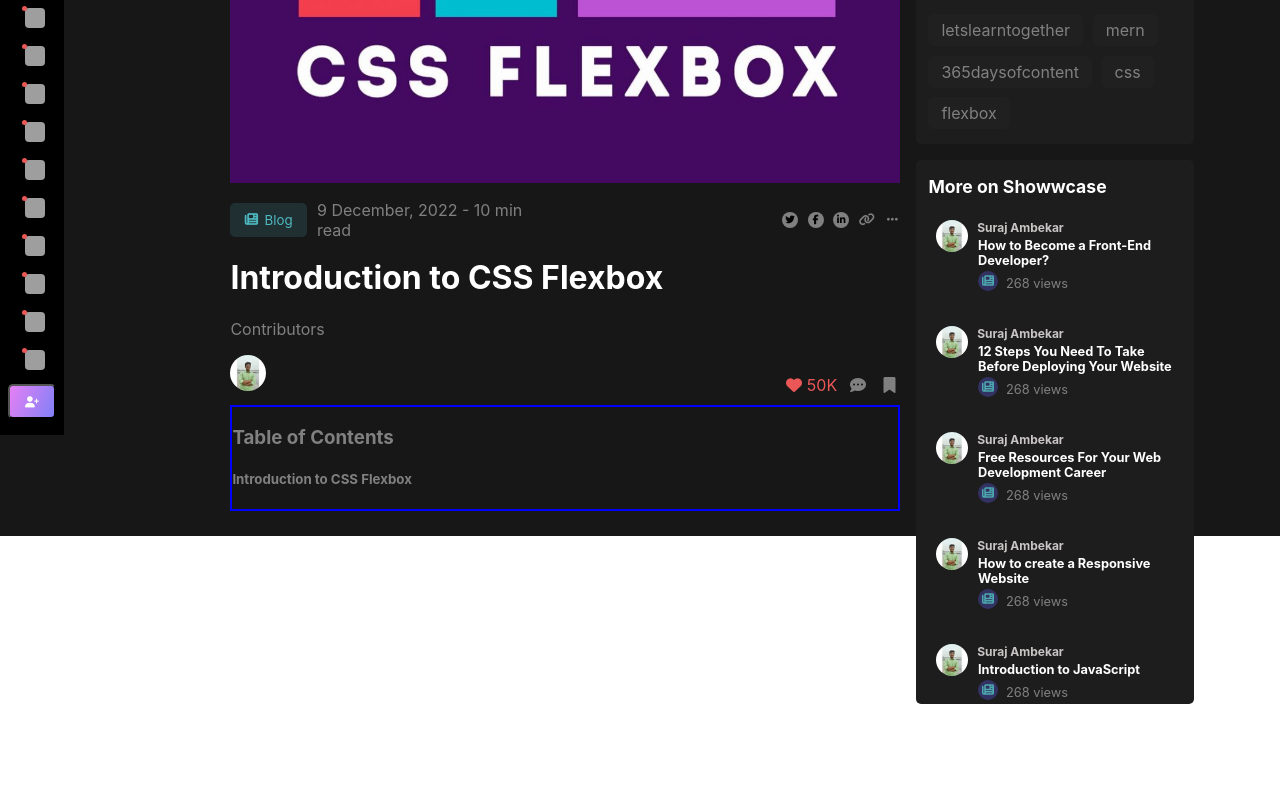
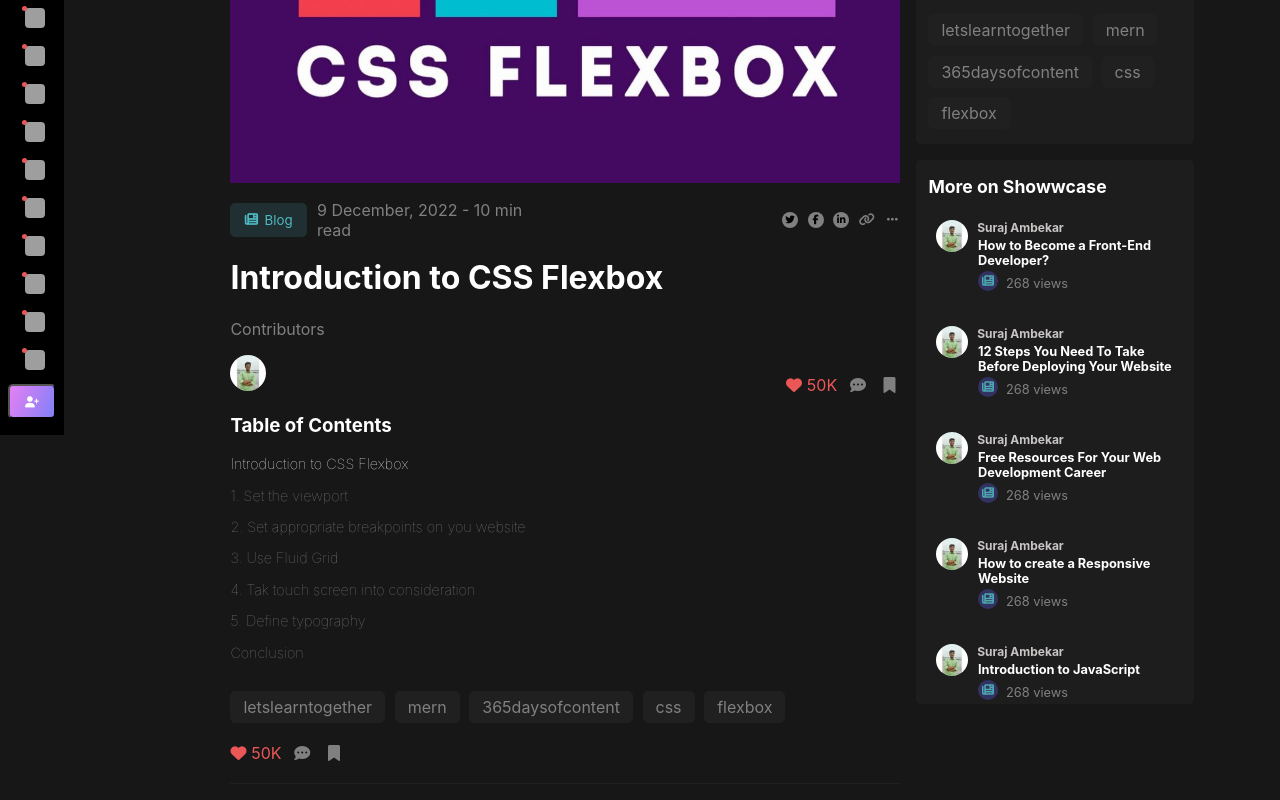
Before and after one commit to Suraj-Ambekar/React-Projects, a React (Create React App) app in the folder showwcaseclone/: page / in a window 1280 px wide. Shown: the part 330-1130 px from the top of the page. Before the commit the page ends 1072 px from the top, so only its background shows below. Built offline with nearby package versions, Linux system fonts and the light colour scheme; grey boxes are pictures that could not be loaded.

Commit message:
created table of contents, tag section and like section

```diff
--- a/showwcaseclone/src/Main.css
+++ b/showwcaseclone/src/Main.css
@@ -25,10 +25,10 @@
 
 /* content start */
 
-.content{
-    /* border: 2px solid red; */
-    /* height: 100vh; */
-}
+/* .content{
+    border: 2px solid red;
+    height: 100vh;
+} */
 
 .content .content-first-section .content-cover-img{
     width: 670px;
@@ -153,7 +153,61 @@
 }
 
 .content .content-first-section .content-main .table-of-content{
-    border: 2px solid blue;
+    color: white;
+    /* border: 2px solid blue; */
+    margin-bottom: 30px;
+}
+
+.content .content-first-section .content-main .table-of-content div h5{
+    font-weight: 100;
+    font-size: 0.9rem;
+    margin: 0.9rem 0;
+    color: gray;
+}
+
+.content .content-first-section .content-main .table-of-content div h5:first-child{
+    color: white;
+}
+
+.content .content-first-section .content-main .tags-name{
+    height: 32px;
+    display: flex;
+    flex-wrap: wrap;
+    gap: 0.6rem;
+    /* border: 2px solid red; */
+    margin-bottom: 20px;
+}
+
+.content .content-first-section .content-main .tags-name .tag-names{
+    border: 1px solid #202021;
+    background-color: #202021;
+    border-radius: 5px;
+    height: 24px;
+    padding: 3px 12px;
+    display: flex;
+    justify-content: center;
+    align-items: center;
+}
+
+.content .content-first-section .content-main .like{
+    display: flex;
+    align-items: flex-end;
+    gap: 0.8rem;
+    /* justify-content: space-around; */
+}
+
+.content .content-first-section .content-main .like .likes{
+    color: #EB5757;
+}
+
+.content .content-first-section .content-main .like div i{
+    margin-right: 0.3rem;
+}
+
+.content .content-first-section .content-main .hr-line{
+    height: 1px;
+    margin: 20px 0 20px 0;
+    border-top: 1px  solid #202021;
 }
 
 /* content end */
@@ -231,7 +285,7 @@
     /* border: 2px solid red; */
 }
 
-.container-sidebar .tags .tags-name .tag-name{
+.container-sidebar .tags .tags-name .tag-names{
     border: 1px solid #202021;
     background-color: #202021;
     border-radius: 5px;
--- a/showwcaseclone/src/Main.js
+++ b/showwcaseclone/src/Main.js
@@ -56,8 +56,39 @@ function Main(){
                             </div>
                             <div className="table-of-content">
                                 <h3>Table of Contents</h3>
-                                <h5>Introduction to CSS Flexbox</h5>
+                                <div>
+                                    <h5>Introduction to CSS Flexbox</h5>
+                                    <h5>1. Set the viewport</h5>
+                                    <h5>2. Set appropriate breakpoints on you website</h5>
+                                    <h5>3. Use Fluid Grid</h5>
+                                    <h5>4. Tak touch screen into consideration</h5>
+                                    <h5>5. Define typography</h5>
+                                    <h5>Conclusion</h5>
+                                </div>
                             </div>
+                            <div>
+                                {/* **********************MAIN CONTENT******************** */}
+                            </div>
+                            <div className="tags-name">
+                                <span className="tag-names">letslearntogether</span>
+                                <span className="tag-names">mern</span>
+                                <span className="tag-names">365daysofcontent</span>
+                                <span className="tag-names">css</span>
+                                <span className="tag-names">flexbox</span>
+                                {/* <span className="tag-name"></span> */}
+                            </div>
+                            <div className="like">
+                                <div className="likes">
+                                    <i class="fa-solid fa-heart"></i><span>50K</span>
+                                </div>
+                                <div className="comments">
+                                    <i class="fa-solid fa-comment-dots"></i><span></span>
+                                </div>
+                                <div className="bookmark">
+                                    <i class="fa-solid fa-bookmark"></i>
+                                </div>
+                            </div>
+                            <div className="hr-line"></div>
                         </div>
                     </div>
                 </div>
@@ -73,11 +104,11 @@ function Main(){
                     <div className="tags">
                         <h3>Tags</h3>
                         <div className="tags-name">
-                            <span className="tag-name">letslearntogether</span>
-                            <span className="tag-name">mern</span>
-                            <span className="tag-name">365daysofcontent</span>
-                            <span className="tag-name">css</span>
-                            <span className="tag-name">flexbox</span>
+                            <span className="tag-names">letslearntogether</span>
+                            <span className="tag-names">mern</span>
+                            <span className="tag-names">365daysofcontent</span>
+                            <span className="tag-names">css</span>
+                            <span className="tag-names">flexbox</span>
                             {/* <span className="tag-name"></span> */}
                         </div>
                     </div>
```
